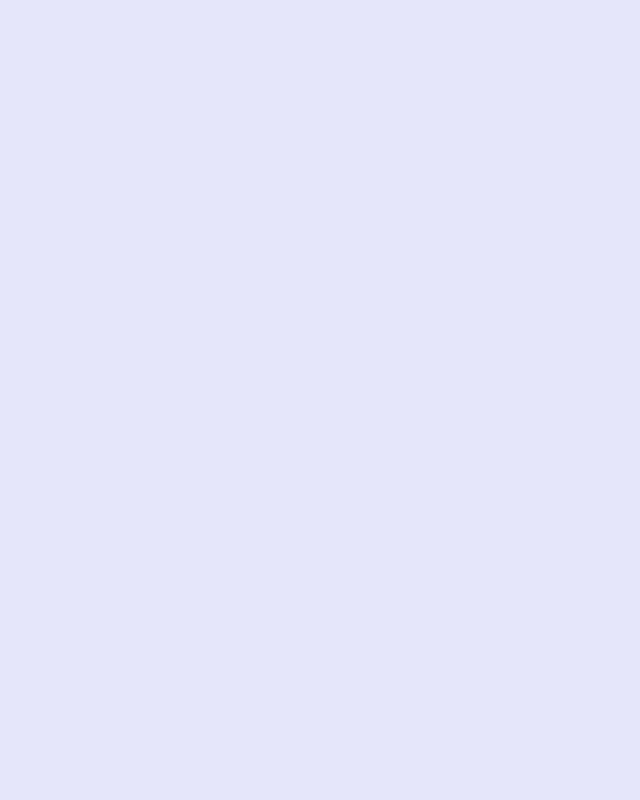
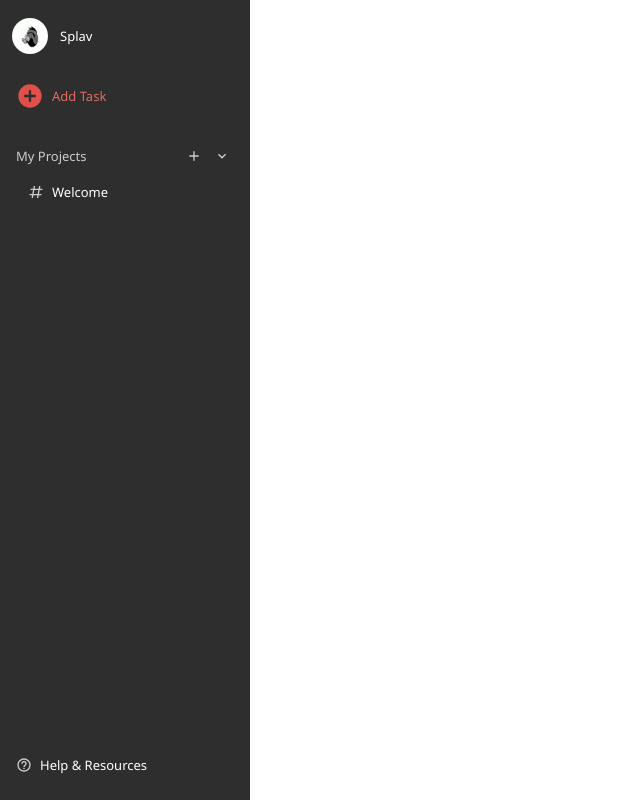
Before and after one commit to Splavacodo/todo-list-app, a website built with webpack: page src/index.html in a window 1280 px wide. Shown: the whole page, without its empty margins (0-640 px from the left). Built offline with nearby package versions, Linux system fonts and the light colour scheme.

Commit message:
Completed initial styling and content of sidebar

```diff
--- a/src/index.html
+++ b/src/index.html
@@ -6,6 +6,50 @@
     <title>Todoist Clone</title>
 </head>
 <body>
+    <div class="app-container">
+        <nav class="sidebar">
+            <div class="sidebar-header">
+                <img class="profile-img" src="./images/hum-floating.gif" alt="user selected profile image in the shape of a circle">
+                <div class="username">Splav</div>
+            </div>
 
+            <div class="content-actions">
+                <button id="sidebar-add-task-btn">
+                    <img class="sidebar-add-icon" src="./images/plus-circle.svg" alt="icon of a circle with a plus sign centered inside of it">
+                    <div>Add Task</div>
+                </button>
+            </div>
+
+            <div class="projects-container">
+                <div class="projects-header">
+                    <div class="projects-name">My Projects</div>
+
+                    <div class="project-actions">
+                        <button id="sidebar-add-project-btn">
+                            <img class="header-icon" src="./images/plus.svg" alt="plus sign icon">
+                        </button>
+                        <button id="sidebar-toggle-view-projects-btn">
+                            <img class="header-icon" src="./images/chevron-down.svg" alt="downward arrow icon">
+                        </button>
+                    </div>
+                </div>
+
+                <ul class="projects-list">
+                    <li class="project">
+                        <img class="project-icon" src="./images/pound.svg" alt="pound symbol icon">
+                        <div class="project-name">Welcome</div>
+                        <button id="edit-project-btn">
+                            <img class="project-edit-icon" src="./images/dots-horizontal.svg" alt="three hollow circles in a horizontal line spaced evenly">
+                        </button>
+                    </li>
+                </ul>
+            </div>
+
+            <button id="help-btn">
+                <img class="help-icon" src="./images/help-circle-outline.svg" alt="question mark enclosed in a circle icon">
+                <div>Help &amp; Resources</div>
+            </button>
+        </nav>
+    </div>
 </body>
 </html>
--- a/src/styles/main.css
+++ b/src/styles/main.css
@@ -1,3 +1,194 @@
-body {
-    background-color: lavender;
+@import url('https://fonts.googleapis.com/css2?family=Noto+Sans:ital,wght@0,100..900;1,100..900&display=swap');
+
+*,
+*::before,
+*::after {
+    margin: 0;
+    padding: 0;
+    box-sizing: border-box;
+    font-family: "Noto Sans", "Segoe UI", Tahoma;
+    font-size: var(--regular-text-size);
 }
+
+:root {
+    --primary-bg-color: #1f1f1f;
+    --secondary-bg-color: #2e2e2e;
+    --primary-text-color: #fff;
+    --secondary-text-color: #ccc;
+    --primary-bg-accent-color: #de4c4a;
+    --primary-text-accent-color: #e26a60;
+    --regular-text-size: 13px;
+}
+
+html * {
+    scrollbar-width: thin;
+    scrollbar-color: var(--primary-bg-color) var(--secondary-bg-color);
+}
+
+button {
+    font-size: inherit;
+    color: inherit;
+
+    display: flex;
+    align-items: center;
+
+    border-radius: 5px;
+    background-color: transparent;
+    outline: none;
+    border: none;
+}
+
+.app-container {
+    display: flex;
+}
+
+.sidebar {
+    display: flex;
+    flex-direction: column;
+    align-items: center;
+    gap: 24px;
+
+    flex-shrink: 0;
+
+    height: 100vh;
+    width: 250px;
+    padding: 18px 12px;
+    background-color: var(--secondary-bg-color);
+    color: var(--primary-text-color);
+    font-size: 16px;
+
+    overflow-y: auto;
+}
+
+.sidebar-header {
+    display: flex;
+    align-items: center;
+    justify-content: flex-start;
+    gap: 12px;
+    width: 100%;
+}
+
+.profile-img {
+    width: 36px;
+    height: 36px;
+    border-radius: 50%;
+}
+
+.content-actions {
+    width: 100%;
+}
+
+#sidebar-add-task-btn {
+    display: flex;
+    justify-content: flex-start;
+    padding: 4px;
+    gap: 8px;
+
+    width: 100%;
+}
+
+#sidebar-add-task-btn > div {
+    color: var(--primary-text-accent-color);
+}
+
+#sidebar-add-task-btn:hover,
+.projects-header:hover,
+.project:hover,
+#help-btn:hover {
+    background-color: rgba(255, 255, 255, 0.05);
+    cursor: pointer;
+}
+
+#sidebar-add-project-btn,
+#sidebar-toggle-view-projects-btn,
+#edit-project-btn {
+    padding: 4px;
+}
+
+#sidebar-add-project-btn:hover,
+#sidebar-toggle-view-projects-btn:hover,
+#edit-project-btn:hover {
+    background-color: rgba(255, 255, 255, 0.1);
+    cursor: pointer;
+}
+
+
+.project:hover > #edit-project-btn{
+    visibility: visible;
+}
+
+img[class^="sidebar"] {
+    width: 28px;
+    height: 28px;
+}
+
+img[class^="header"],
+img[class^="project"],
+img[class^="help"] {
+    width: 16px;
+    height: 16px;
+}
+
+.sidebar-add-icon {
+    filter: brightness(0) saturate(100%) invert(36%) sepia(44%) saturate(818%) hue-rotate(314deg) brightness(110%) contrast(107%);
+}
+
+.header-icon,
+img[class^="project"],
+img[class^="help"] {
+    filter: brightness(0) saturate(100%) invert(91%) sepia(0%) saturate(7484%) hue-rotate(46deg) brightness(91%) contrast(92%);
+}
+
+.projects-container {
+    width: 100%;
+    flex-grow: 1;
+}
+
+.projects-header {
+    display: flex;
+    justify-content: space-between;
+    align-items: center;
+
+    padding: 6px 4px;
+    border-radius: 5px;
+}
+
+.project-actions {
+    display: flex;
+    align-items: center;
+    gap: 4px;
+}
+
+.projects-name {
+    color: var(--secondary-text-color);
+}
+
+.projects-list {
+    margin-left: 12px;
+}
+
+.project {
+    display: flex;
+    justify-content: flex-start;
+    align-items: center;
+    gap: 8px;
+
+    list-style: none;
+    padding: 6px 4px;
+    border-radius: 5px;
+}
+
+#edit-project-btn {
+    margin-left: auto;
+    visibility: hidden;
+}
+
+#help-btn {
+    display: flex;
+    justify-content: flex-start;
+    align-items: center;
+    gap: 8px;
+
+    padding: 8px 4px;
+    width: 100%;
+}
```
Also changed, not shown: src/images/chevron-down.svg (added), src/images/dots-horizontal.svg (added), src/images/help-circle-outline.svg (added), src/images/hum-floating.gif (added), src/images/plus-circle.svg (added), src/images/plus.svg (added), src/images/pound.svg (added).
